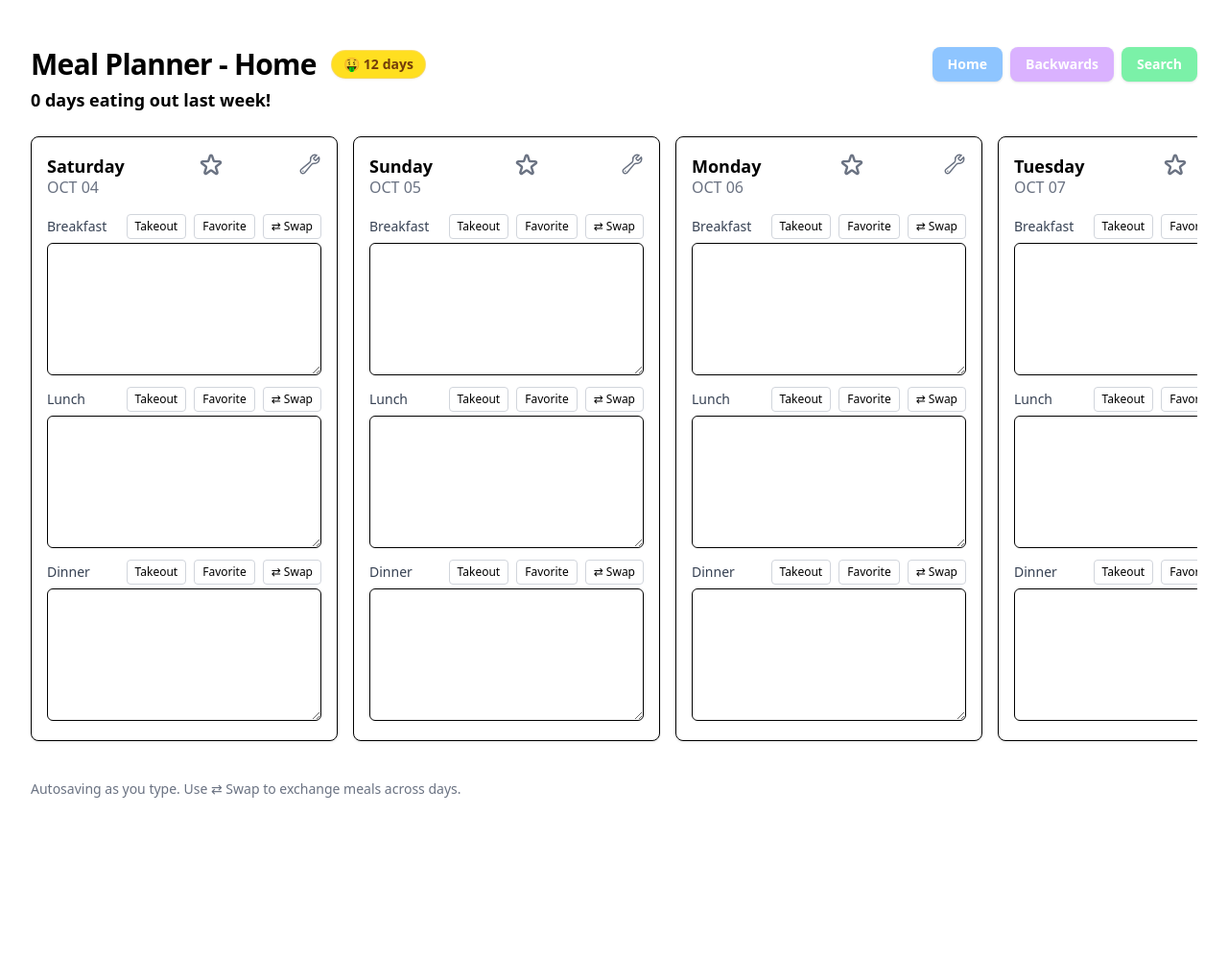
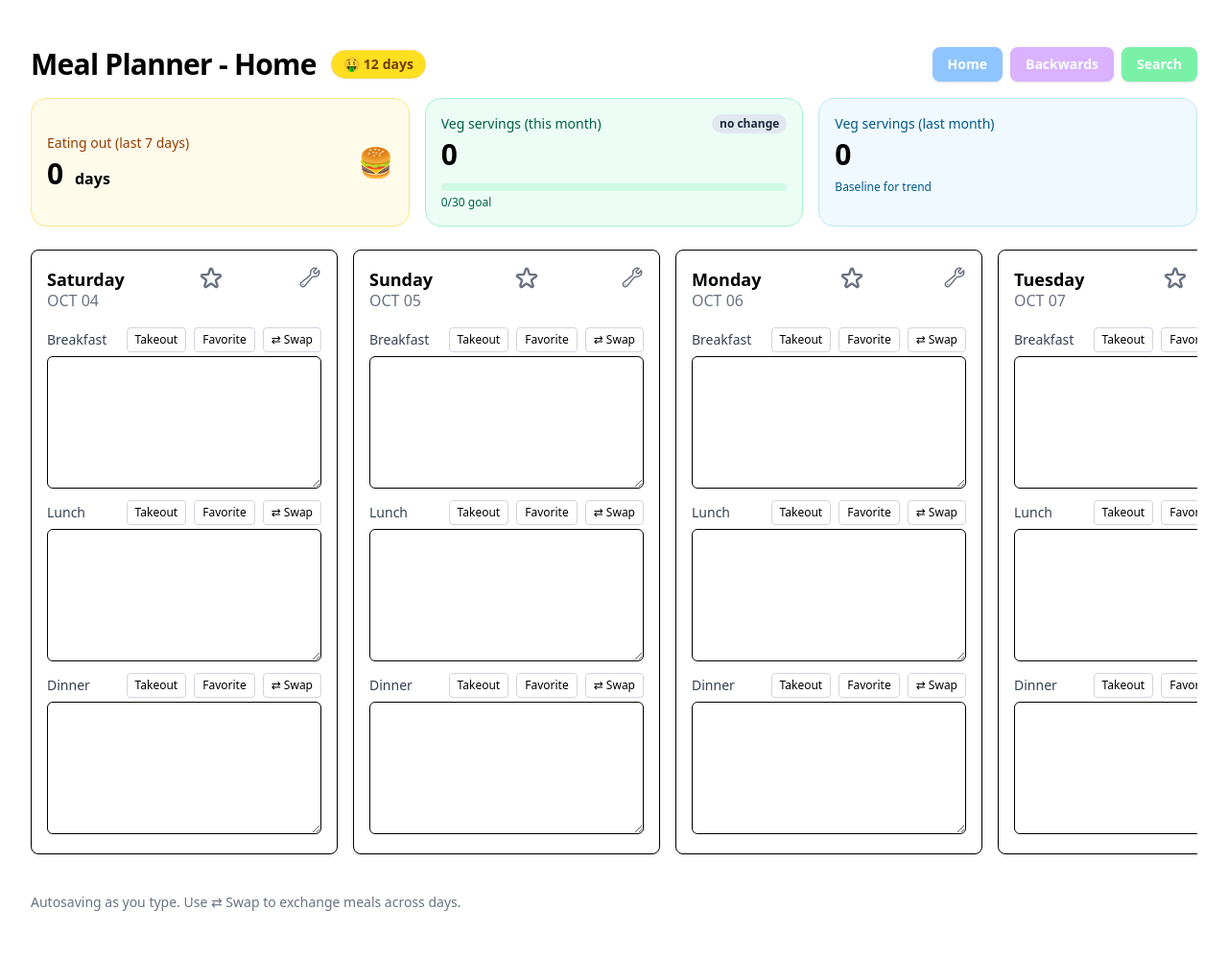
Before and after one commit to joeygallegos/MealPlanner, a FastAPI app: page / in a window 1280 px wide. Shown: the whole page at 96% size. Before the commit the page ends 831 px from the top, so only its background shows below. Run offline with FastAPI, Linux system fonts and the light colour scheme; data comes from the database, SQL or seed files in the repository.

Commit message:
UI refresh to support veggie goals 🥕

```diff
--- a/main.py
+++ b/main.py
@@ -3,6 +3,7 @@
 import os
 import random
 import re
+import json
 from datetime import date, datetime, timedelta
 from typing import Annotated, Dict, Any, List, Optional
 
@@ -72,11 +73,11 @@ def read_index(request: Request):
 
         days.append(meal_day)
 
-    # Define template configuration: show_days_until_payday, show_days_eating_out
+    # Define template configuration: show_days_until_payday, show_meal_metrics
     template_config = {
         "title": "Home",
         "show_days_until_payday": True,
-        "show_days_eating_out": True,
+        "show_meal_metrics": True,
         "days_are_stale": False,
     }
 
@@ -112,7 +113,7 @@ def backwards_index(request: Request):
     template_config = {
         "title": "Past Meals",
         "show_days_until_payday": False,
-        "show_days_eating_out": False,
+        "show_meal_metrics": False,
         "days_are_stale": True,
     }
 
@@ -238,6 +239,58 @@ def get_favorites():
     return [{"meal_text": m[0]} for m in favorites if m[0]]
 
 
+@app.get("/api/veggies", response_class=JSONResponse)
+def get_veggies_eaten():
+    today = datetime.today().date()
+
+    veggies = None
+    with open("./static/veggies.json", "r") as f:
+        veggies = json.load(f)
+
+    db = SessionLocal()
+    # This month
+    first_of_month = today.replace(day=1)
+    meals_this_month = (
+        db.query(Meal.description)
+        .join(MealDay)
+        .filter(MealDay.date >= first_of_month)
+        .all()
+    )
+    meal_texts_this_month = [m[0].lower() for m in meals_this_month if m[0]]
+    veggie_count_this_month = sum(
+        1 for text in meal_texts_this_month if any(veggie in text for veggie in veggies)
+    )
+
+    # Last month
+    if first_of_month.month == 1:
+        last_month = first_of_month.replace(year=first_of_month.year - 1, month=12)
+    else:
+        last_month = first_of_month.replace(month=first_of_month.month - 1)
+    first_of_last_month = last_month
+    # Get last day of last month
+    if first_of_month.month == 1:
+        last_day_of_last_month = first_of_month - timedelta(days=1)
+    else:
+        last_day_of_last_month = first_of_month - timedelta(days=1)
+    meals_last_month = (
+        db.query(Meal.description)
+        .join(MealDay)
+        .filter(MealDay.date >= first_of_last_month)
+        .filter(MealDay.date <= last_day_of_last_month)
+        .all()
+    )
+    db.close()
+    meal_texts_last_month = [m[0].lower() for m in meals_last_month if m[0]]
+    veggie_count_last_month = sum(
+        1 for text in meal_texts_last_month if any(veggie in text for veggie in veggies)
+    )
+
+    return {
+        "veggies_eaten_this_month": veggie_count_this_month,
+        "veggies_eaten_last_month": veggie_count_last_month,
+    }
+
+
 @app.get("/api/next-payday", response_class=JSONResponse)
 def get_next_payday():
     today = datetime.today().date()
@@ -290,7 +343,7 @@ def get_search(request: Request):
     template_config = {
         "title": "Search",
         "show_days_until_payday": False,
-        "show_days_eating_out": False,
+        "show_meal_metrics": False,
         "days_are_stale": False,
     }
 
--- a/templates/index.html
+++ b/templates/index.html
@@ -46,11 +46,56 @@
                 </nav>
             </div>
 
-            {% if cfg.show_days_eating_out %}
-            <h3 class="text-lg font-bold mt-1">
-                <span id="eat-out-counter">...</span> days eating out last week!
-            </h3>
+            {% if cfg.show_meal_metrics %}
+            <div class="mt-4 grid grid-cols-1 sm:grid-cols-3 gap-4">
+
+                <!-- Eating out (last 7 days) -->
+                <div class="rounded-2xl border border-amber-200 bg-amber-50 p-4 flex items-center justify-between">
+                    <div>
+                        <div class="text-sm font-medium text-amber-800">Eating out (last 7 days)</div>
+                        <div class="mt-1 text-3xl font-bold">
+                            <span id="eat-out-counter">...</span>
+                            <span class="text-base font-semibold ml-1">days</span>
+                        </div>
+                    </div>
+                    <div class="shrink-0 text-3xl">🍔</div>
+                </div>
+
+                <!-- Veg servings (this month) -->
+                <div class="rounded-2xl border border-emerald-200 bg-emerald-50 p-4">
+                    <div class="flex items-center justify-between">
+                        <div class="text-sm font-medium text-emerald-800">Veg servings (this month)</div>
+                        <span id="veggie-delta"
+                            class="px-2 py-0.5 rounded-full text-xs font-semibold bg-emerald-100 text-emerald-800">
+                            +0 vs last
+                        </span>
+                    </div>
+                    <div class="mt-1 text-3xl font-bold">
+                        <span id="veggie-current-counter">...</span>
+                    </div>
+
+                    <!-- Progress to monthly goal -->
+                    <div class="mt-3 h-2 w-full rounded-full bg-emerald-100 overflow-hidden">
+                        <div id="veggie-progress" class="h-full bg-emerald-500" style="width:0%;"></div>
+                    </div>
+                    <div class="mt-1 text-xs text-emerald-800">
+                        <span id="veggie-goal-label">0</span>/<span id="veggie-goal-total">{{ cfg.veggie_goal or 30
+                            }}</span> goal
+                    </div>
+                </div>
+
+                <!-- Veg servings (last month) -->
+                <div class="rounded-2xl border border-sky-200 bg-sky-50 p-4">
+                    <div class="text-sm font-medium text-sky-800">Veg servings (last month)</div>
+                    <div class="mt-1 text-3xl font-bold">
+                        <span id="veggie-last-counter">...</span>
+                    </div>
+                    <div class="mt-2 text-xs text-sky-800">Baseline for trend</div>
+                </div>
+
+            </div>
             {% endif %}
+
         </header>
 
 
@@ -197,17 +242,77 @@
          *  - Fallbacks exist if Alpine hasn't mounted yet.
          */
 
+        // --- tiny helpers ---
+        const $ = id => document.getElementById(id);
+        const setText = (id, v) => { const el = $(id); if (el) el.textContent = v; };
+        const setWidthPct = (id, pct) => { const el = $(id); if (el) el.style.width = Math.max(0, Math.min(100, pct)) + '%'; };
+
         // -------- Payday counter ----------
         fetch("/api/next-payday")
             .then(res => res.json())
-            .then(data => document.getElementById("payday-counter").textContent = data.days_until_next_payday)
-            .catch(() => document.getElementById("payday-counter").textContent = "N/A");
+            .then(data => setText("payday-counter", data.days_until_next_payday))
+            .catch(() => setText("payday-counter", "N/A"));
 
         // -------- Eat Out counter ----------
         fetch("/api/how-many-times")
             .then(res => res.json())
-            .then(data => document.getElementById("eat-out-counter").textContent = data.count)
-            .catch(() => document.getElementById("eat-out-counter").textContent = "N/A");
+            .then(data => setText("eat-out-counter", data.count))
+            .catch(() => setText("eat-out-counter", "N/A"));
+
+        // -------- Veggie counter ----------
+        function updateVeggieUI(curr, last)
+        {
+            // numbers
+            setText("veggie-current-counter", curr);
+            setText("veggie-last-counter", last);
+
+            // goal + progress
+            const card = $("veggie-card");
+            const goalTotal = Number(card?.dataset.goal || $("veggie-goal-total")?.textContent || 30);
+            const pct = goalTotal > 0 ? Math.round((Number(curr) / goalTotal) * 100) : 0;
+            setWidthPct("veggie-progress", pct);
+            setText("veggie-goal-label", curr);
+
+            // delta chip
+            const delta = Number(curr) - Number(last);
+            const deltaEl = $("veggie-delta");
+            if (!deltaEl) return;
+
+            let text = 'no change';
+            if (delta > 0) text = `+${delta} vs last`;
+            if (delta < 0) text = `${delta} vs last`;
+
+            // base classes
+            let cls = "px-2 py-0.5 rounded-full text-xs font-semibold ";
+            if (delta > 0) cls += "bg-emerald-200 text-emerald-900";
+            else if (delta < 0) cls += "bg-rose-200 text-rose-900";
+            else cls += "bg-slate-200 text-slate-800";
+
+            deltaEl.className = cls;
+            deltaEl.textContent = text;
+        }
+
+        fetch("/api/veggies")
+            .then(res => res.json())
+            .then(data =>
+            {
+                const curr = Number(data.veggies_eaten_this_month ?? 0);
+                const last = Number(data.veggies_eaten_last_month ?? 0);
+                updateVeggieUI(curr, last);
+            })
+            .catch(() =>
+            {
+                setText("veggie-current-counter", "N/A");
+                setText("veggie-last-counter", "—");
+                setText("veggie-goal-label", "0");
+                setWidthPct("veggie-progress", 0);
+                const deltaEl = $("veggie-delta");
+                if (deltaEl)
+                {
+                    deltaEl.className = "px-2 py-0.5 rounded-full text-xs font-semibold bg-slate-200 text-slate-800";
+                    deltaEl.textContent = "—";
+                }
+            });
 
         // -------- Toast ----------
         function showToast(message, { type = 'error', timeout = 3000 } = {})
```
Also changed, not shown: static/veggies.json (added, +99 -0 lines).
